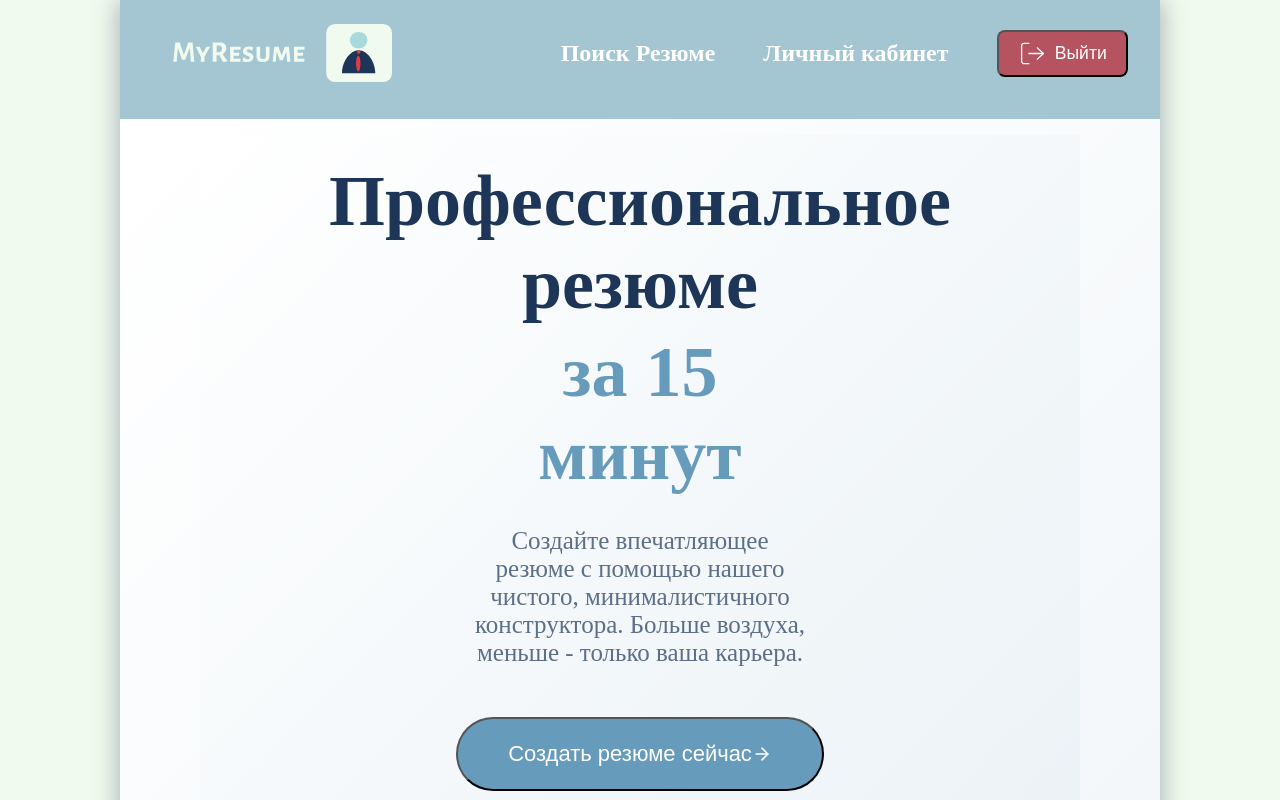
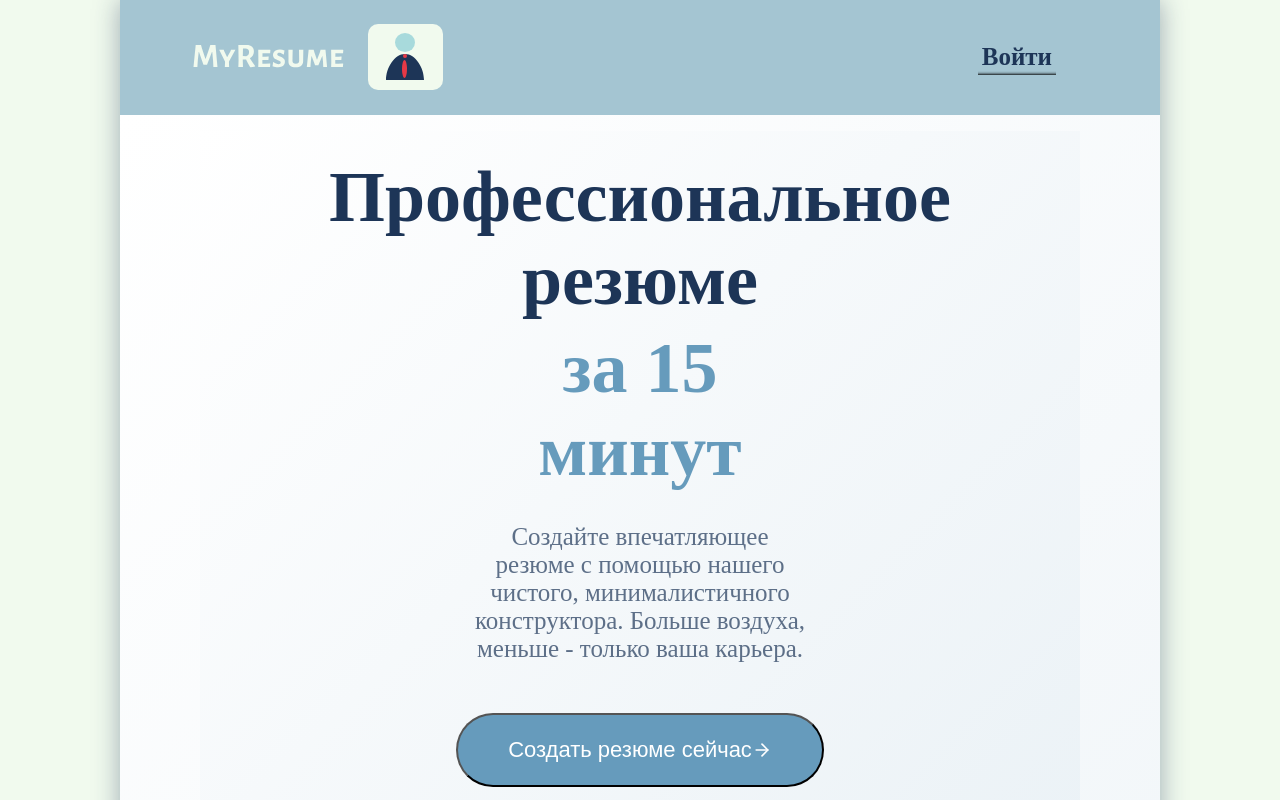
Before and after one commit to Pabloidd/MyResume, a SvelteKit app in the folder frontend/MyResume/: page / in a window 1280 px wide. Shown: the top 800 px of the page. Built offline with nearby package versions, Linux system fonts and the light colour scheme.

Commit message:
Update +layout.svelte

```diff
--- a/frontend/MyResume/src/routes/(main)/+layout.svelte
+++ b/frontend/MyResume/src/routes/(main)/+layout.svelte
@@ -15,8 +15,10 @@
         document.body.classList.add('main-layout');
         document.body.classList.remove('auth-layout');
     }
+
+    $: isMainPage = page.url.pathname === base + '/' || page.url.pathname === base;
 </script>
-{#if page.url.pathname === '{base}/'}<!--если страница главная-->
+{#if isMainPage}<!--если страница главная-->
     <HeaderMainPage />
 {:else}
     <HeaderStandart />
```
